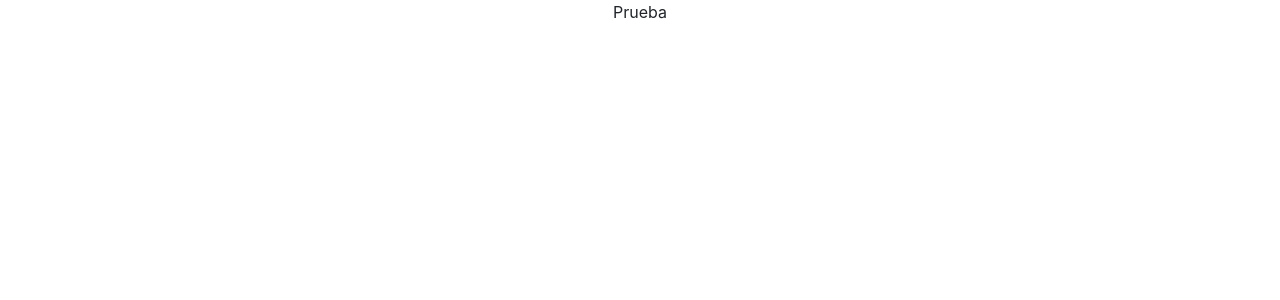
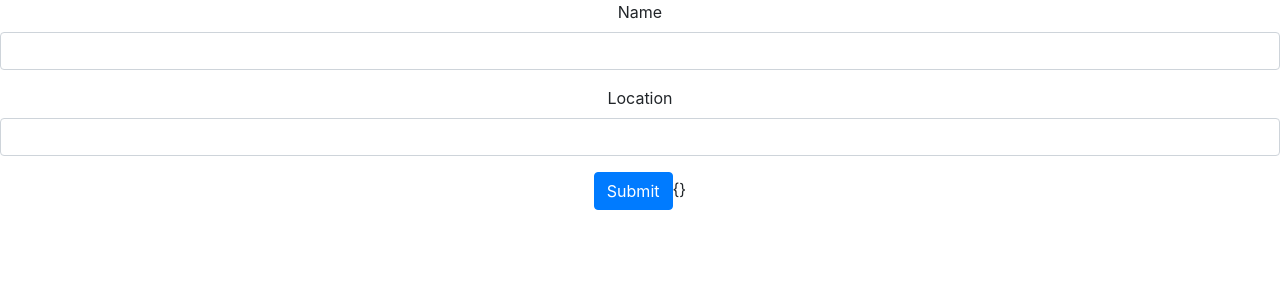
Before and after one commit to lfgalang/reduxfood, a React (Create React App) app: page / in a window 1280 px wide. Shown: the top 300 px of the page. Built offline with nearby package versions, Linux system fonts and the light colour scheme.

Commit message:
has been added the state functions for the form inputs

```diff
--- a/src/components/Restaurant.jsx
+++ b/src/components/Restaurant.jsx
@@ -1,9 +1,45 @@
-import React from 'react'
+import React, { useState } from 'react'
 
 function Restaurant() {
+
+    const [restaurantState, setRestauranteState] = useState({
+
+    })
+
     return (
         <div>
-            Prueba
+            <form>
+                <div className="form-group">
+                    <label htmlFor="">Name</label>
+                    <input
+                        type="text"
+                        className="form-control"
+                        onChange = {(event) => {
+                            setRestauranteState({
+                                ...restaurantState,
+                                ...{name: event.target.value}
+                            })
+                        }}
+                    />
+                </div>
+                <div className="form-group">
+                    <label htmlFor="">Location</label>
+                    <input
+                        type="text"
+                        className="form-control"
+                        onChange = {(event) => {
+                            setRestauranteState({
+                                ...restaurantState,
+                                ...{location: event.target.value}
+                            })
+                        }}
+                    />
+                </div>
+                <button type="submit" className="btn btn-primary">
+                    Submit
+                </button>
+                {JSON.stringify(restaurantState)}
+            </form>
         </div>
     )
 }
```
